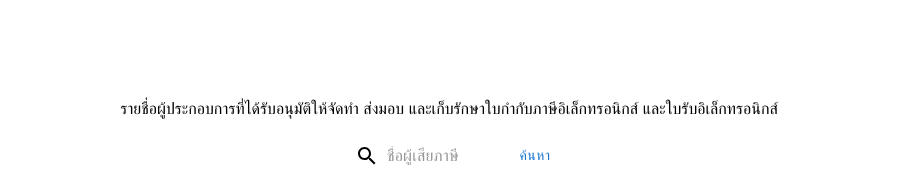
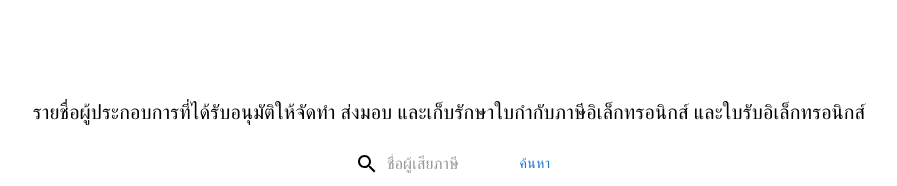
Before and after one commit to hspotlight/e-tax-invoice-website, a Next.js app: page / in a window 1280 px wide. Shown: the top 186 px of the page, without its empty margins (191-1088 px from the left). Built offline with nearby package versions, Linux system fonts and the light colour scheme; no server answers.

Commit message:
change header to h6

```diff
--- a/src/app/SearchSection.tsx
+++ b/src/app/SearchSection.tsx
@@ -1,7 +1,7 @@
 "use client";
 
 import React from "react";
-import { styled, alpha, InputBase, Button } from "@mui/material";
+import { styled, alpha, InputBase, Button, Typography } from "@mui/material";
 import SearchIcon from "@mui/icons-material/Search";
 import eTaxService from "./eTaxService";
 import searchService from "./searchService";
@@ -72,10 +72,10 @@ const SearchSection = () => {
 
   return (
     <div>
-      <h1 className="text-center">
+      <Typography variant="h6">
         รายชื่อผู้ประกอบการที่ได้รับอนุมัติให้จัดทำ ส่งมอบ
         และเก็บรักษาใบกำกับภาษีอิเล็กทรอนิกส์ และใบรับอิเล็กทรอนิกส์
-      </h1>
+      </Typography>
       <div className="flex justify-center py-4">
         <Search>
           <SearchIconWrapper>
```
